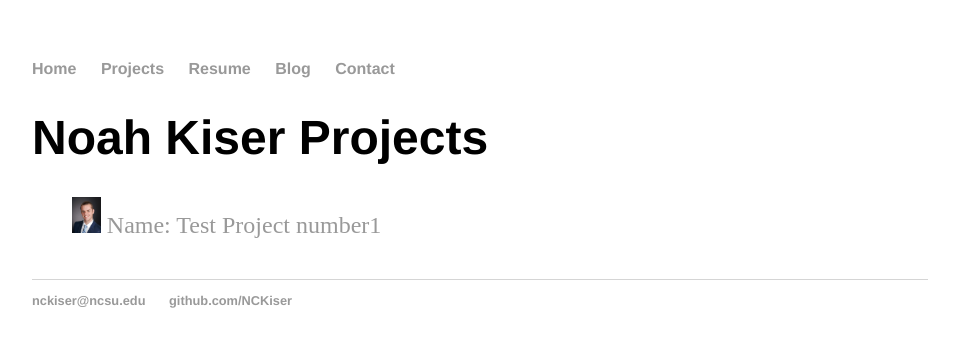
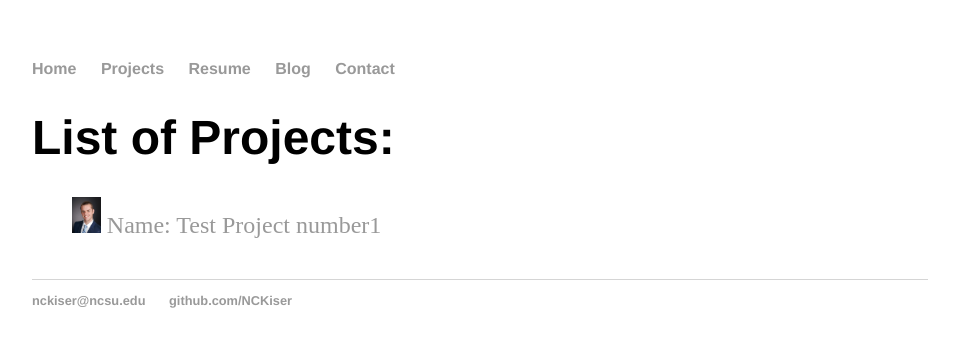
Before and after one commit to NCKiser/NCKiser.github.io, a Jekyll site: the page built from projects/index.html, in a window 1280 px wide. Shown: the top 347 px of the page, without its empty margins (160-1119 px from the left). Built offline with Jekyll 4.4.1, drawn with Linux system fonts in a browser that asks for light colours.

```diff
--- a/blog/index.html
+++ b/blog/index.html
@@ -2,7 +2,7 @@
 layout: default
 title: Noah Kiser Blog
 ---
-	<h1>{{ page.title }}</h1>
+	<h1>Project updates, life events, and more!</h1>
 	<ul class="posts">
 
 	  {% for post in site.posts %}
--- a/projects/index.html
+++ b/projects/index.html
@@ -2,7 +2,7 @@
 layout: default
 title: Noah Kiser Projects
 ---
-	<h1>{{ page.title }}</h1>
+	<h1>List of Projects:</h1>
 	<ul class="posts">
 
 	  {% for post in site.posts %}
```
Also changed, not shown: favicon.cropped.png (added), favicon.ico.
